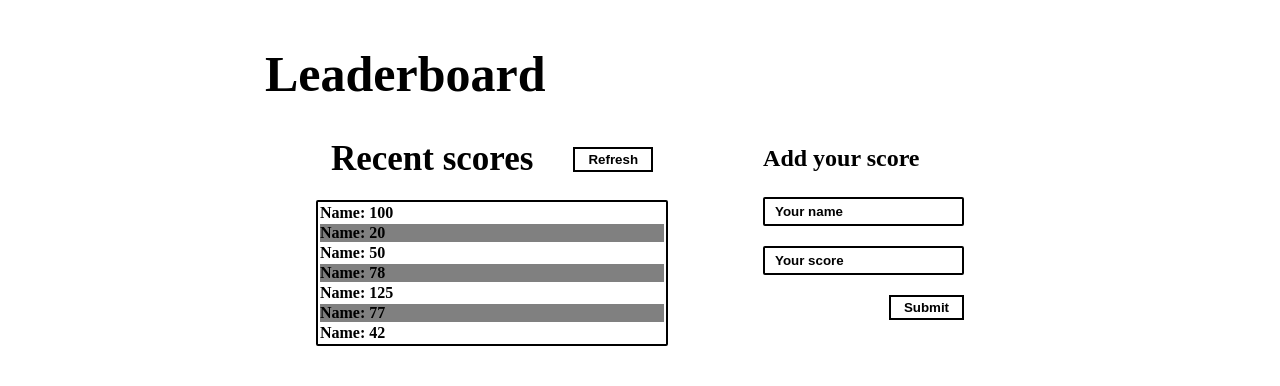
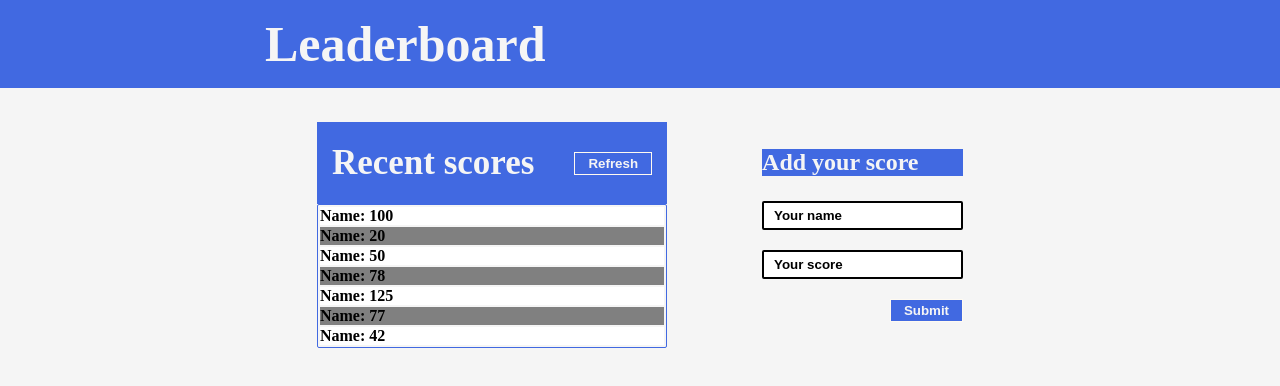
Before and after one commit to Gardimy/Leaderboard, a website built with webpack: page wrs/index.html in a window 1280 px wide. Built offline with nearby package versions, Linux system fonts and the light colour scheme; no server answers.

Commit message:
Update index.js and style.css files

```diff
--- a/wrs/index.js
+++ b/wrs/index.js
@@ -8,7 +8,7 @@ const pointsDeploy = document.querySelector('.table_container');
 
 const getScores = async () => {
   try {
-    const response = await fetch('https://us-central1-js-capstone-backend.cloudfunctions.net/api/games/TYBkzPuwqpwT7G0vx1Do/scores');
+    const response = await fetch('https://us-central1-js-capstone-backend.cloudfunctions.net/api/games/GARdimyGDm/scores');
     const json = await response.json();
     leaderboard = json.result;
 
@@ -36,7 +36,7 @@ const addScore = async (userName, userScore) => {
   }
 
   try {
-    const response = await fetch('https://us-central1-js-capstone-backend.cloudfunctions.net/api/games/TYBkzPuwqpwT7G0vx1Do/scores', {
+    const response = await fetch('https://us-central1-js-capstone-backend.cloudfunctions.net/api/games/GARdimyGDm/scores', {
       method: 'POST',
       body: JSON.stringify({
         user: userName,
--- a/wrs/style.css
+++ b/wrs/style.css
@@ -5,11 +5,12 @@
 }
 
 body {
-  background-color: white;
+  background-color: whitesmoke;
 }
 
 .header1 {
   padding: 15px;
+  background-color: royalblue;
 }
 
 .header {
@@ -20,6 +21,7 @@ body {
   justify-content: space-between;
   gap: 40px;
   padding: 15px;
+  background-color: royalblue;
 }
 
 .title1 {
@@ -32,7 +34,7 @@ body {
   font-size: 50px;
   font-weight: 700;
   margin-left: 250px;
-  margin-top: 30px;
+  color: whitesmoke;
 }
 
 .container {
@@ -42,6 +44,7 @@ body {
   justify-content: center;
   width: 100%;
   gap: 95px;
+  margin-top: 34px;
 }
 
 .work {
@@ -53,12 +56,14 @@ body {
 .recent {
   padding: 6px 0;
   font-size: 35px;
+  color: whitesmoke;
 }
 
 .refresh,
 .submit {
-  background-color: transparent;
-  border: 2px solid black;
+  background-color: royalblue;
+  color: whitesmoke;
+  border: 1px solid floralwhite;
   padding: 3px 13px;
   font-weight: 600;
   transition: all 100ms;
@@ -70,8 +75,9 @@ body {
 
 .table_container {
   width: 100%;
-  border: 2px solid black;
+  border: 1px solid royalblue;
   border-radius: 2px;
+  background-color: whitesmoke;
 }
 
 .table_container tr:nth-child(even) {
@@ -80,6 +86,12 @@ body {
 
 .table_container tr:nth-child(odd) {
   background-color: white;
+}
+
+.score {
+  background-color: royalblue;
+  background-size: 100px;
+  color: whitesmoke;
 }
 
 .point {
```
Also changed, not shown: dist/bundle.js.
